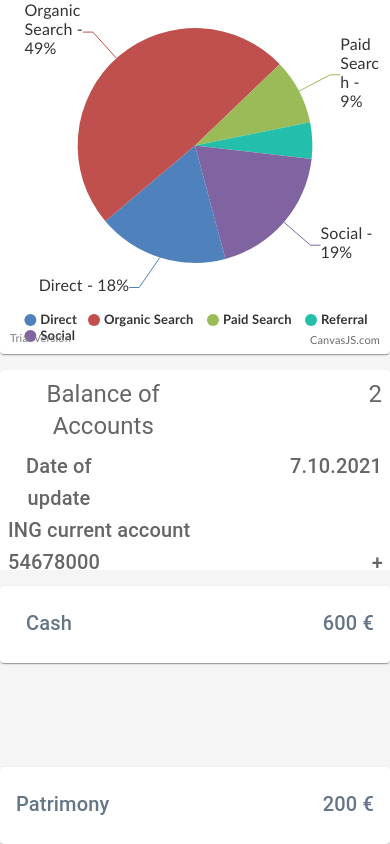
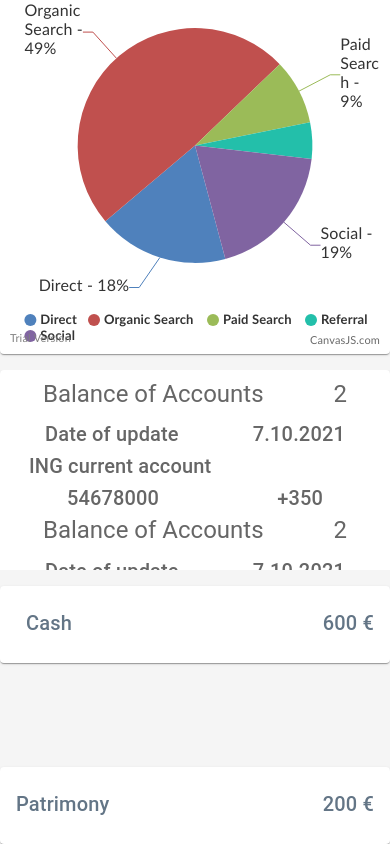
Before and after one commit to ranafaraznaru/DemoProject, a React (Create React App) app: page /financialsummary in a window 390 px wide. Shown: the part 1956-2800 px from the top of the page. Built offline with nearby package versions, Linux system fonts and the light colour scheme.

Commit message:
fix balance of accounts responsive

```diff
--- a/src/Components/BalanceOfAccounts.js
+++ b/src/Components/BalanceOfAccounts.js
@@ -3,8 +3,20 @@ import { Box, Typography, Stack } from "@mui/material";
 import { makeStyles } from "@mui/styles";
 
 const useStyles = makeStyles((theme) => ({
-	BalanceOfAccounts: {
-		[theme.breakpoints.down("md")]: {},
+	accountbalanceData: {
+		[theme.breakpoints.up("md")]: {
+			display: "flex",
+			justifyContent: "space-between",
+		},
+		[theme.breakpoints.down("md")]: {
+			display: "flex",
+			justifyContent: "space-around",
+		},
+	},
+	currentAccount: {
+		[theme.breakpoints.down("md")]: {
+			paddingLeft: "21px",
+		},
 	},
 }));
 
@@ -14,35 +26,34 @@ const BalanceOfAccounts = () => {
 	return (
 		<>
 			<Box>
-				<Box sx={{ display: "flex" }}>
+				<Box className={classes.accountbalanceData}>
 					<Typography variant="h5" gutterBottom>
 						Balance of Accounts
 					</Typography>
-					<Typography variant="h5" gutterBottom sx={{ marginLeft: "170px" }}>
+					<Typography variant="h5" gutterBottom>
 						2
 					</Typography>
 				</Box>
-				<Box sx={{ display: "flex" }}>
+				<Box className={classes.accountbalanceData}>
 					<Typography variant="h6">Date of update</Typography>
 
-					<Typography variant="h6" sx={{ marginLeft: "180px" }}>
-						7.10.2021
-					</Typography>
+					<Typography variant="h6">7.10.2021</Typography>
 				</Box>
 				<Stack>
-					<Typography variant="h6" sx={{ width: "fit-content" }}>
+					<Typography
+						className={classes.currentAccount}
+						variant="h6"
+						sx={{ width: "fit-content" }}
+					>
 						ING current account
 					</Typography>
 				</Stack>
-				<Box sx={{ display: "flex" }}>
+				<Box className={classes.accountbalanceData}>
 					<Typography variant="h6" sx={{ width: "fit-content" }}>
 						54678000
 					</Typography>
-					<Typography
-						variant="h6"
-						sx={{ width: "fit-content", marginLeft: "260px" }}
-					>
-						+ 350
+					<Typography variant="h6" sx={{ width: "fit-content" }}>
+						+350
 					</Typography>
 				</Box>
 			</Box>
--- a/src/Components/FinancialSummary.js
+++ b/src/Components/FinancialSummary.js
@@ -72,8 +72,6 @@ const FinancialSummary = () => {
 								{" "}
 								<BalanceOfAccounts />
 								<BalanceOfAccounts />
-								<BalanceOfAccounts />
-								<BalanceOfAccounts />
 							</Item>
 						</Scrollbars>
 					</Grid>
```
